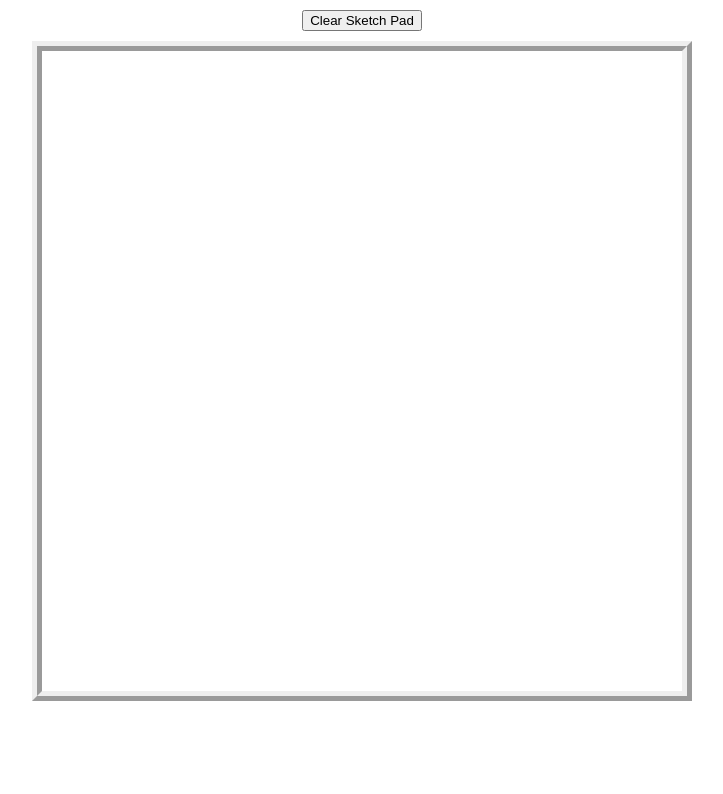
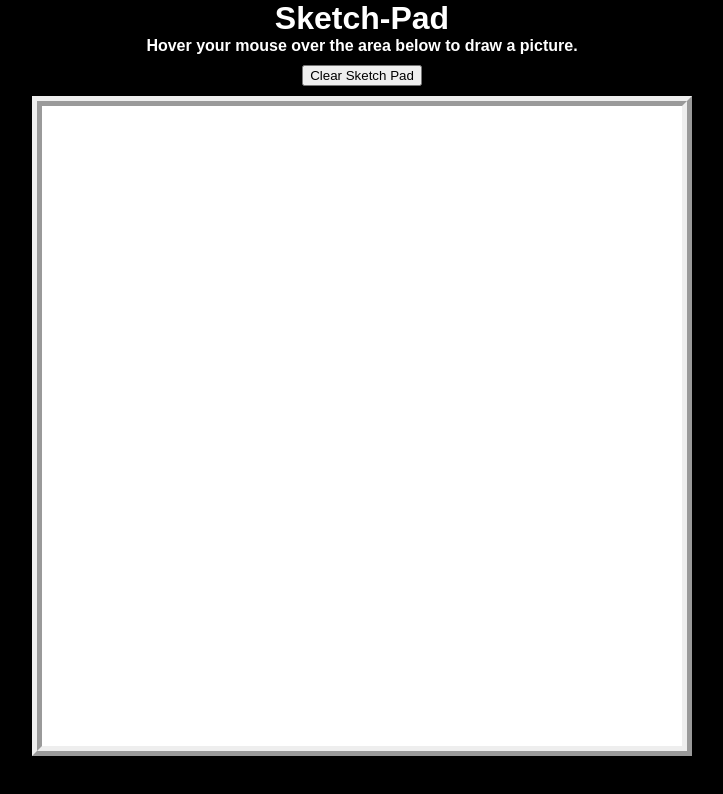
Before and after one commit to gklueh/sketch-pad, a plain HTML site: page index.html in a window 1280 px wide. Shown: the whole page, without its empty margins (278-1001 px from the left). Drawn offline with nearby package versions, Linux system fonts and the light colour scheme.

Commit message:
Round 1 complete - basic sketch pad able to clear and resize

```diff
--- a/css/styles.css
+++ b/css/styles.css
@@ -53,30 +53,49 @@ table {
 	===============================================
 */
 
-#container {
+body {
+	background: black;
+}
+
+.header {
+	text-align: center;
+	background: black;
+	margin-top: -10px;
+}
+
+.container {
 	height: 640px;
 	width: 640px;
 	border: 10px ridge;
 	margin: auto;
+	display: block;
+	background: white;
+}
+
+h1 {
+	font: bold 24pt Arial, sans-serif;
+	margin-top: 10px;
+	color: white;
+}
+
+p {
+	font: bold 12pt Arial, sans-serif;
+	color: white;
+}
+
+button {
+	display: inline-block;
+	margin: 10px auto;
+}
+
+.row {
+	display: flex;
 }
 
 .grid {
-	background-color: white;
-	height: 16px;
-	width: 16px;
-	float: left;
+	display: inline-block;
 }
 
 .hover {
-	background-color: red;
+	background: green;
 }
-
-
-#left {
-	width: 30px;
-}
-
-button {
-	display: block;
-    margin: 10px auto;
-}
--- a/index.html
+++ b/index.html
@@ -6,9 +6,12 @@
 		<script src="https://ajax.googleapis.com/ajax/libs/jquery/3.1.1/jquery.min.js"></script>
 	</head>
 	<body>
-		<button name="clear" onclick="clearGrid();">Clear Sketch Pad</button>
-		<div id="left"></div>
-		<div id="container"></div>
+		<div class="header">
+			<h1>Sketch-Pad</h1>
+			<p>Hover your mouse over the area below to draw a picture.</p>
+			<button id="clear" onclick="newGrid();">Clear Sketch Pad</button>
+		</div>
+		<div class="container"></div>
 	<script type="text/javascript" src="js/script.js"></script>
 	</body>
 </html>
--- a/js/script.js
+++ b/js/script.js
@@ -1,23 +1,37 @@
 $(document).ready(function() {
-    for(var x = 0; x < 40; x++) {
-        for(var y = 0; y < 40; y++) {
-            var square = $("<div class='grid'></div>");
-            square.appendTo('#container');
-        }
-    }
-    $('.grid').hover(function() {
-    	$(this).addClass("hover");
-  	});
+    createGrid(20);
 });
 
+function createGrid(numSquares) {
+    var row = "<div class='row'></div>";
+    var $container = $('.container');
+    for (var counter = 0; counter < numSquares; counter++) {
+        $container.append(row);
+    }
+
+    var $rows = $('.row');
+    for (var counter = 0; counter < numSquares; counter++) {
+        $rows.append("<div class='grid'></div>");
+    }
+
+    var $squares = $('.grid');
+    $squares.css('height', calculate(numSquares));
+    $squares.css('width', calculate(numSquares));
+    $squares.mouseenter(function(){
+        $(this).addClass('hover');
+    });
+}
+
+function calculate(numSquares) {
+    return 640 / (numSquares);
+}
+
+function newGrid() {
+    clearGrid();
+    var gridSize = prompt('To create a newly sized grid (ex. 64x64), enter one number (ex. 64) from 2-249. Default is 20.');
+    createGrid(gridSize);
+}
+
 function clearGrid() {
-	$('.grid').removeClass("hover");
-	var numSquares = prompt("How many squares per side would you like to make the new grid?");
-
-	for(var a = 0; a < numSquares; a++) {
-        for(var b = 0; b < numSquares; b++) {
-        }
-    }
-    var square2 = $("<div class='grid'></div>");
-    square2.replaceWith('#container');
+	$('.container').empty();
 };
```
